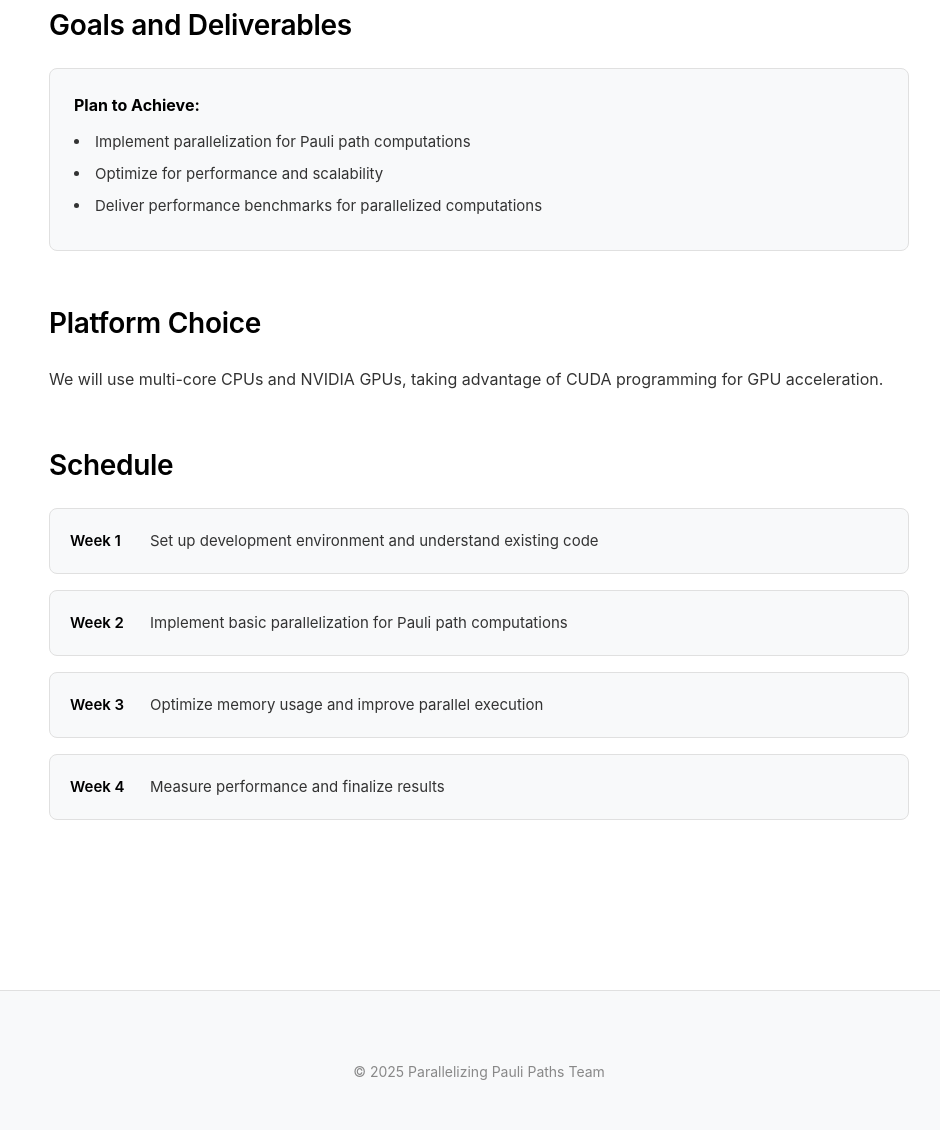
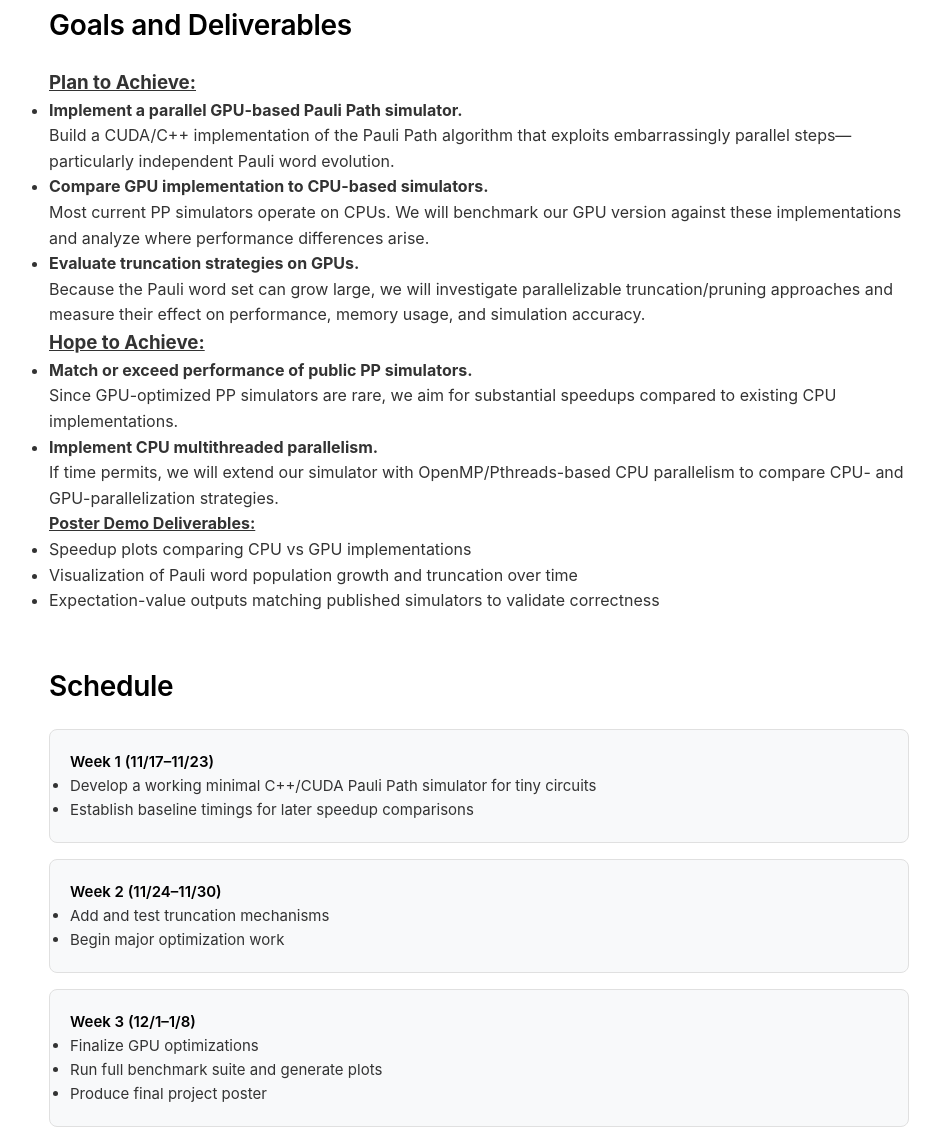
Before and after one commit to arulrhikm/Parallelizing-Pauli-Paths, a plain HTML site: page proposal.html in a window 1280 px wide. Shown: the part 6903-8033 px from the top of the page, without its empty margins (161-1101 px from the left). Drawn offline with nearby package versions, Linux system fonts and the light colour scheme; some packages are replaced by stand-ins of ours.

Commit message:
finsihed

```diff
--- a/proposal.html
+++ b/proposal.html
@@ -187,48 +187,96 @@
             <p>While the above resources will provide most of the theoretical and practical tools needed for this project, there may be some additional computational resources required. Specifically, access to specialized quantum computing hardware or simulators (such as those available through platforms like IBM Qiskit, AWS Braket, or Microsoft Azure Quantum) will be crucial for benchmarking. By using these platforms, we can generate results to compare against our own simulations, helping us evaluate the performance and accuracy of our Pauli paths implementation. This comparison will be key for identifying areas where our simulator can be optimized or refined.</p>
         </div>
 
+    <div class="content-section">
+        <h2>Goals and Deliverables</h2>
+
+        <h3><u>Plan to Achieve:</u></h3>
+        <ul>
+            <li>
+                <strong>Implement a parallel GPU-based Pauli Path simulator.</strong><br>
+                Build a CUDA/C++ implementation of the Pauli Path algorithm that exploits
+                embarrassingly parallel steps—particularly independent Pauli word evolution.
+            </li>
+
+            <li>
+                <strong>Compare GPU implementation to CPU-based simulators.</strong><br>
+                Most current PP simulators operate on CPUs. We will benchmark our GPU version
+                against these implementations and analyze where performance differences arise.
+            </li>
+
+            <li>
+                <strong>Evaluate truncation strategies on GPUs.</strong><br>
+                Because the Pauli word set can grow large, we will investigate parallelizable
+                truncation/pruning approaches and measure their effect on performance,
+                memory usage, and simulation accuracy.
+            </li>
+        </ul>
+
+        <h3><u>Hope to Achieve:</u></h3>
+        <ul>
+            <li>
+                <strong>Match or exceed performance of public PP simulators.</strong><br>
+                Since GPU-optimized PP simulators are rare, we aim for substantial speedups
+                compared to existing CPU implementations.
+            </li>
+
+            <li>
+                <strong>Implement CPU multithreaded parallelism.</strong><br>
+                If time permits, we will extend our simulator with OpenMP/Pthreads-based
+                CPU parallelism to compare CPU- and GPU-parallelization strategies.
+            </li>
+        </ul>
+        <strong><u>Poster Demo Deliverables:</u></strong>
+        <ul>
+            <li>Speedup plots comparing CPU vs GPU implementations</li>
+            <li>Visualization of Pauli word population growth and truncation over time</li>
+            <li>Expectation-value outputs matching published simulators to validate correctness</li>
+        </ul>
+    </div>
+
         <div class="content-section">
-            <h2>Goals and Deliverables</h2>
-            <div class="goals-list">
-                <div class="goal-item">
-                    <strong>Plan to Achieve:</strong>
-                    <ul>
-                        <li>Implement parallelization for Pauli path computations</li>
-                        <li>Optimize for performance and scalability</li>
-                        <li>Deliver performance benchmarks for parallelized computations</li>
-                    </ul>
+            <h2>Schedule</h2>
+
+            <div class="schedule">
+                <div class="schedule-item">
+                    <div class="week">Week 1 (11/17–11/23)</div>
+                    <div class="task">
+                        <ul>
+                            <li>Develop a working minimal C++/CUDA Pauli Path simulator for tiny circuits</li>
+                            <li>Establish baseline timings for later speedup comparisons</li>
+                        </ul>
+                    </div>
+                </div>
+
+                <div class="schedule-item">
+                    <div class="week">Week 2 (11/24–11/30)</div>
+                    <div class="task">
+                        <ul>
+                            <li>Add and test truncation mechanisms</li>
+                            <li>Begin major optimization work </li>
+                        </ul>
+                    </div>
+                </div>
+
+                <div class="schedule-item">
+                    <div class="week">Week 3 (12/1–1/8)</div>
+                    <div class="task">
+                        <ul>
+                            <li>Finalize GPU optimizations</li>
+                            <li>Run full benchmark suite and generate plots </li>
+                            <li> Produce final project poster </li>
+                        </ul>
+                    </div>
                 </div>
             </div>
         </div>
 
         <div class="content-section">
             <h2>Platform Choice</h2>
-            <p>We will use multi-core CPUs and NVIDIA GPUs, taking advantage of CUDA programming for GPU acceleration.</p>
+            <p>
+            For hardware we will be using the GHC machines for both their multi-core CPUs and NVIDIA GPUs. We plan to write our entire project in C++ and CUDA
+            </p>
         </div>
-
-        <div class="content-section">
-            <h2>Schedule</h2>
-            <div class="schedule">
-                <div class="schedule-item">
-                    <div class="week">Week 1</div>
-                    <div class="task">Set up development environment and understand existing code</div>
-                </div>
-                <div class="schedule-item">
-                    <div class="week">Week 2</div>
-                    <div class="task">Implement basic parallelization for Pauli path computations</div>
-                </div>
-                <div class="schedule-item">
-                    <div class="week">Week 3</div>
-                    <div class="task">Optimize memory usage and improve parallel execution</div>
-                </div>
-                <div class="schedule-item">
-                    <div class="week">Week 4</div>
-                    <div class="task">Measure performance and finalize results</div>
-                </div>
-            </div>
-        </div>
-    </div>
-
     <footer>
         <div class="container">
             <p>&copy; 2025 Parallelizing Pauli Paths Team</p>
--- a/styles.css
+++ b/styles.css
@@ -175,7 +175,7 @@ body {
 }
 
 .schedule-item {
-    display: flex;
+    display: block;
     padding: 20px;
     background-color: #f8f9fa;
     border-radius: 8px;
```
